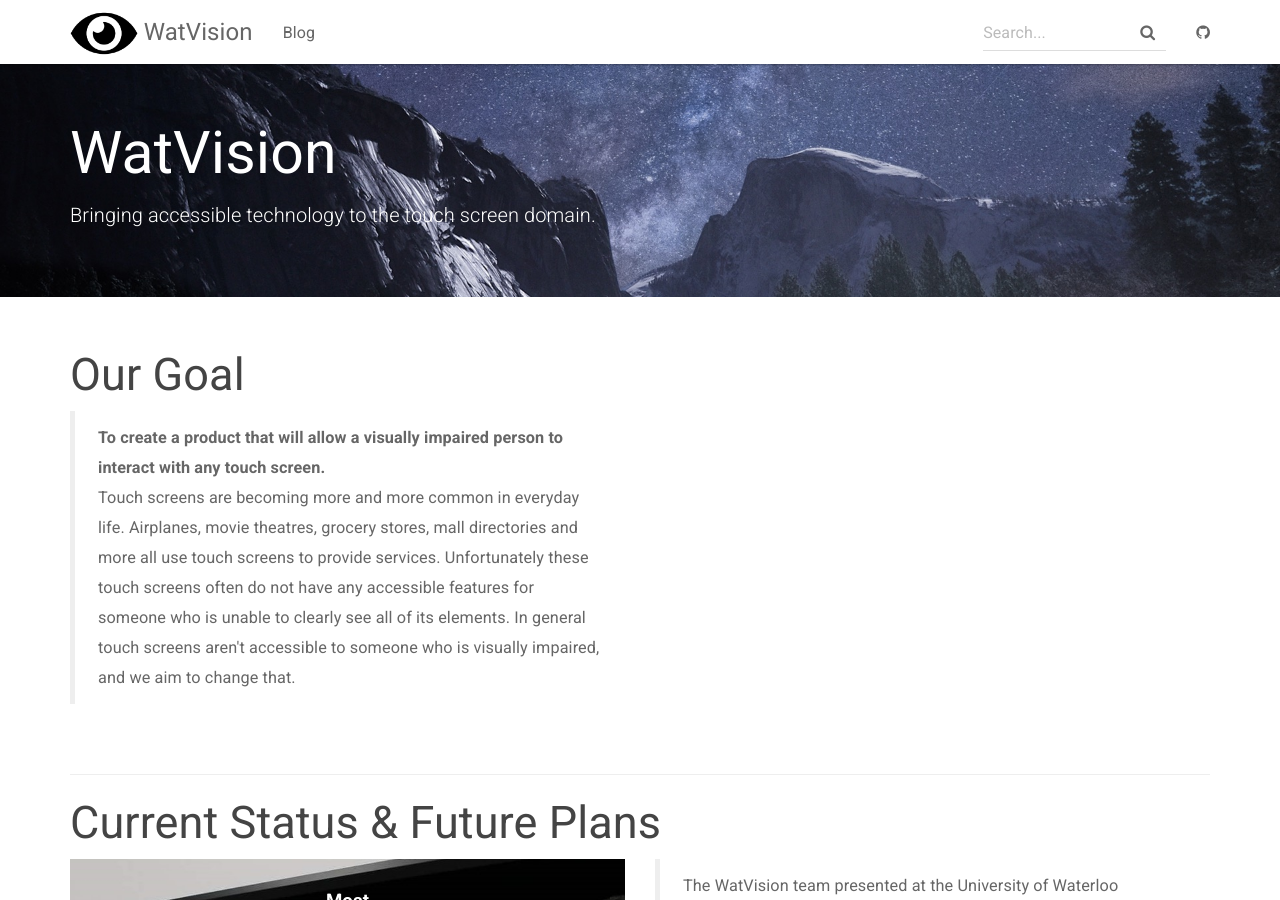
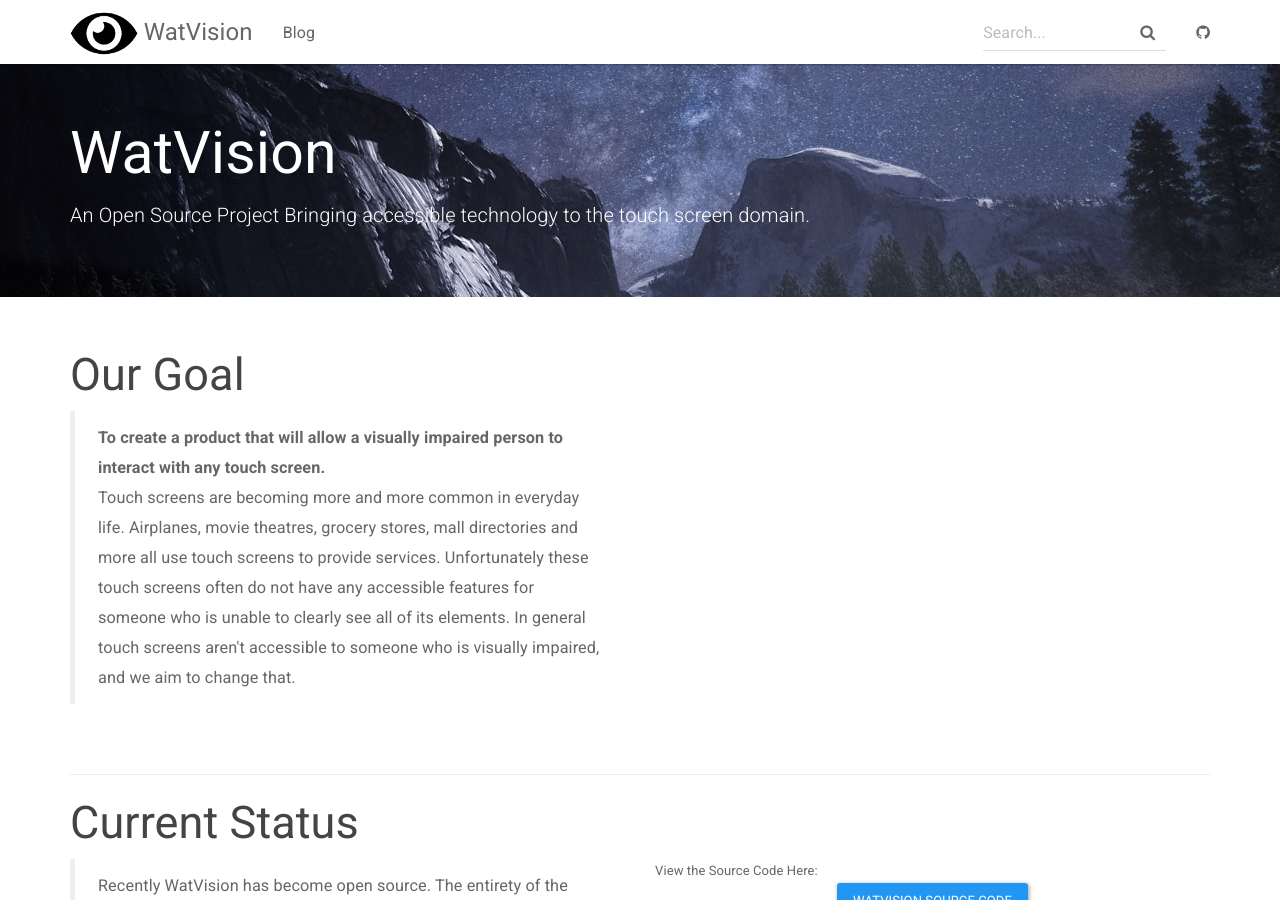
Before and after one commit to watvision/watvision.github.io, a Jekyll site: the page built from index.html, in a window 1280 px wide and 900 px high. Built offline with Jekyll 4.4.1, drawn with Linux system fonts in a browser that asks for light colours; nearby versions of some CDN libraries; comment, search, counter and statistics services are not loaded; some of the changed text lies outside the part shown.

Commit message:
Added open source notice

```diff
--- a/index.html
+++ b/index.html
@@ -5,7 +5,7 @@
 <div class="header-container jumbotron">
     <div class="container">
         <h1>WatVision</h1>
-        <p>Bringing accessible technology to the touch screen domain.</p>
+        <p>An Open Source Project Bringing accessible technology to the touch screen domain.</p>
     </div>
 </div>
 
@@ -38,7 +38,26 @@
 
     <hr>
 
-    <h2 class="header-light regular-pad">Current Status & Future Plans</h2>
+    <h2 class="header-light regular-pad">Current Status</h2>
+    <div class="row">
+    <div class="col-md-6">
+        <blockquote>
+            <p>
+                Recently WatVision has become open source. The entirety of the source code is now available on Github under the MIT license. The goal
+                for this change was to ensure that the techonlogy would be available to any other developers who would want to
+                pursue this project further, or add accessibility to their own projects.
+            </p>
+        </blockquote>
+    </div>
+    <div class="col-md-6">
+        View the Source Code Here:
+        <p class="text-center"><a class="btn btn-primary" href="https://github.com/watvision/Visionsystem" role="button">WatVision Source Code</a></p>
+    </div>
+    </div>
+
+    <hr>
+
+    <h2 class="header-light regular-pad">Awards</h2>
     <div class="row">
     <div class="col-md-6">
         <div class="wide" style="background-image:url('/img/award.jpg');">
```
Also changed, not shown: _posts/2018-07-23-going-open-source.md (added, +9 -0 lines).
